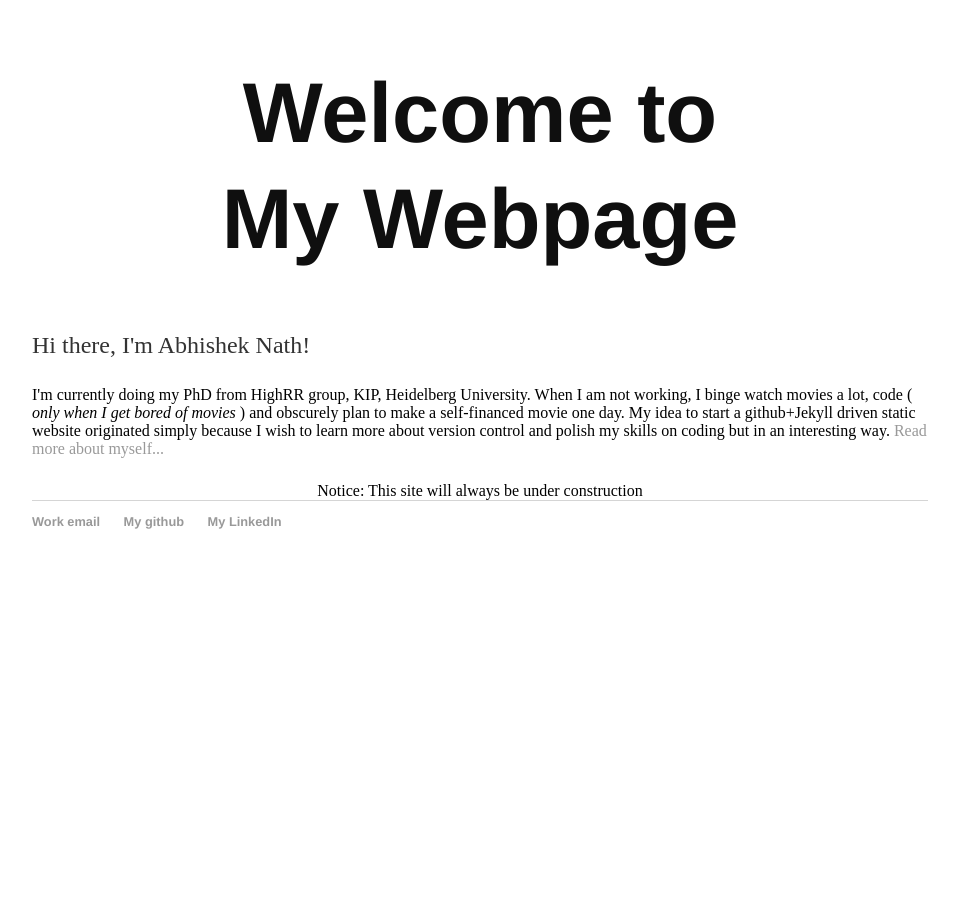
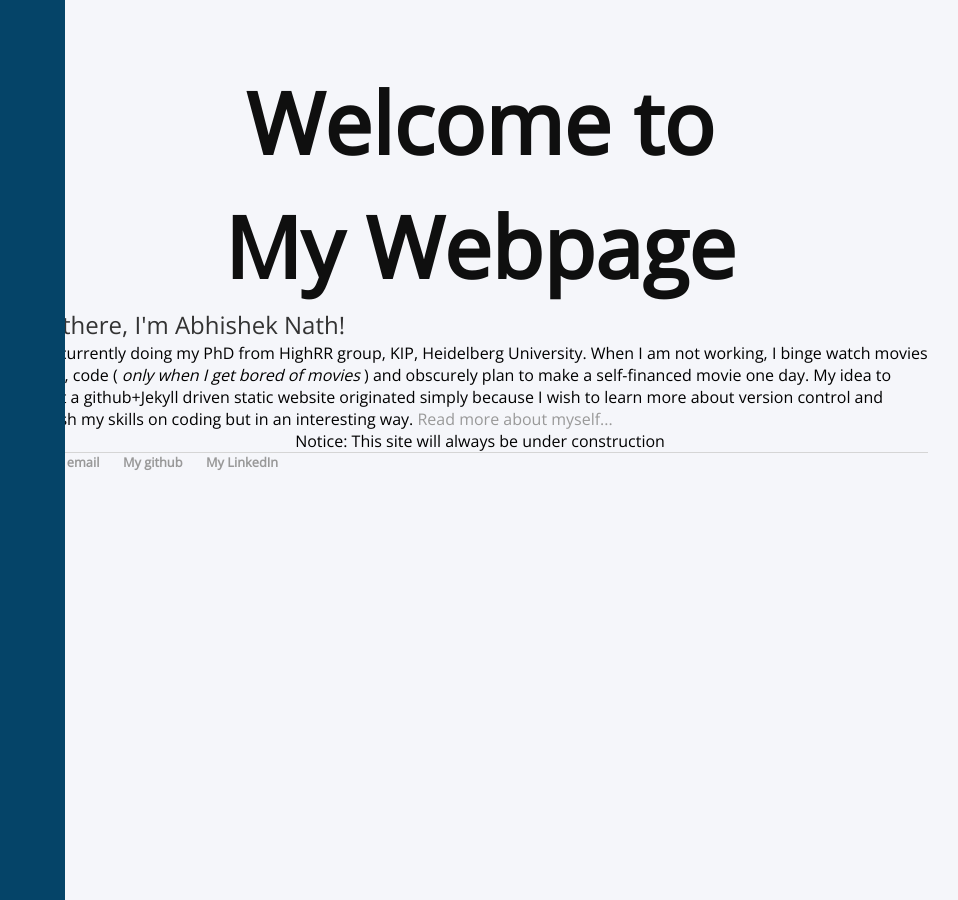
Before and after one commit to an15ms157/abhishek.github.io, a Jekyll site: the page built from index.html, in a window 1280 px wide. Shown: the whole page, without its empty margins (160-1118 px from the left). Built offline with Jekyll 4.4.1, drawn with Linux system fonts in a browser that asks for light colours; nearby versions of some CDN libraries.

Commit message:
Update sidebar.html

```diff
--- a/_includes/sidebar.html
+++ b/_includes/sidebar.html
@@ -1,7 +1,7 @@
 <!DOCTYPE html>
 <html lang="en">
 <head>
-    <link rel="stylesheet" href="https://use.fontawesome.com/releases/v5.8.1/css/all.css">
+    <link type="text/css" rel="stylesheet" href="css/sidebar.css"/>
     <meta charset="UTF-8">
     <meta http-equiv="X-UA-Compatible" content="IE=edge">
     <meta name="viewport" content="width=device-width, initial-scale=1.0">
```
